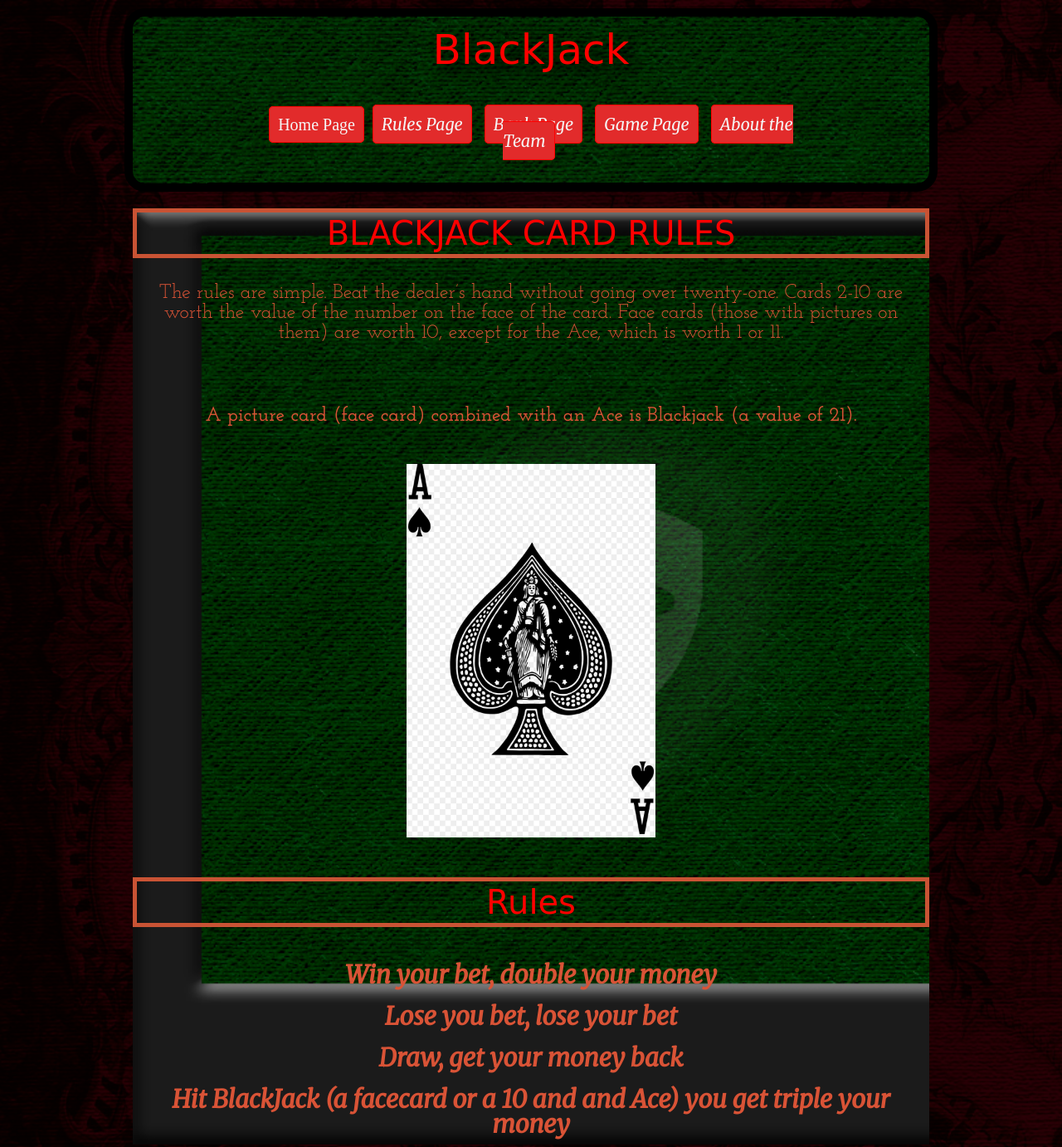
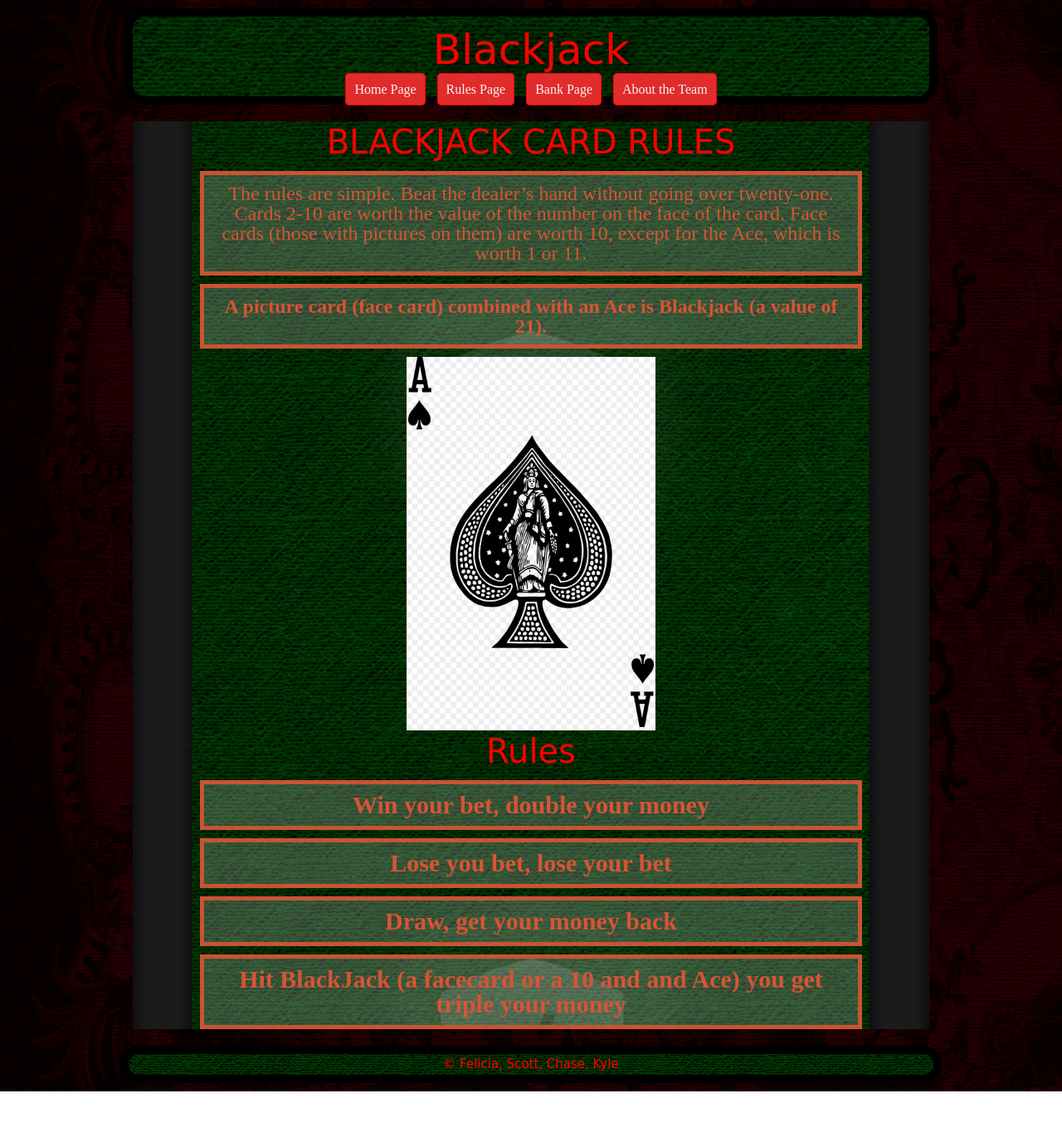
Before and after one commit to AtkinsonKyle/Blackjack, a plain HTML site: page html/rules.html in a window 1280 px wide. Shown: the top 1382 px of the page at 83% size. After the commit the page ends 1315 px from the top, so only its background shows below. Drawn offline with Linux system fonts and the light colour scheme; a web font is replaced by a local one.

Commit message:
style for rule page

```diff
--- /dev/null
+++ b/css/rules.css
@@ -0,0 +1,148 @@
+body {
+  margin: 10px auto 10px auto;
+  background-image: url("/images/game-page/game-page-background.jpg");
+  background-size: cover;
+  text-align: center;
+}
+
+header {
+  width: 960px;
+  margin: 10px auto;
+  background-image: url("/images/felt.jpg");
+  background-size: cover;
+  border: solid 10px black;
+  border-radius: 25px;
+}
+
+header li {
+  display: inline;
+  margin: 0px 5px;
+  color: #D95336;
+}
+
+h1 {
+  font-family: 'Rye', cursive;
+  font-size: 50px;
+  color: red;
+  text-align: center;
+  text-shadow: 10px 10px 20px black;
+  padding: 5px;
+  width: 400px;
+  margin: 10px auto;
+}
+
+main {
+  width: 960px;
+  margin: 20px auto;
+  background-image: url("/images/about-background-mid.jpg");
+  background-size: contain;
+}
+
+article li {
+  font-family: 'Josefin Slab', serif;
+  font-size: 24px;
+  color: #D95336;
+  text-align: center;
+  padding: 10px;
+  width: 80%;
+  margin: 10px auto;
+  background: rgba(255, 255, 255, .2);
+  border: 5px solid #C95334;
+}
+
+h2 {
+  font-family: 'Rye', cursive;
+  font-size: 40px;
+  color: red;
+  text-align: center;
+  padding: 5px;
+}
+
+p {
+  font-family: 'Josefin Slab', serif;
+  font-size: 24px;
+  color: #D95336;
+  text-align: center;
+  padding: 10px;
+  width: 80%;
+  margin: 10px auto;
+  background: rgba(255, 255, 255, .2);
+  border: 5px solid #C95334;
+}
+
+.twentyone {
+  font-weight: 900;
+}
+
+ol li {
+  display: block;
+  text-align: center;
+  padding: 10px;
+  font-size: 30px;
+  font-family: 'Merriweather', serif;
+  font-weight: 600;
+  color: #D95336;
+}
+
+footer {
+  text-align: center;
+  padding: 20px;
+  font-weight: 500;
+  font-size: 15px;
+  font-family: 'Fredericka the Great', cursive;
+  background-image: url("/images/felt.jpg");
+  padding: 5px;
+  color: red;
+  width: 960px;
+  margin: 10px auto;
+  border: solid 10px black;
+  border-radius: 25px;
+}
+
+section div {
+  padding: 20px;
+  font-size: 30px;
+  text-align: center;
+  font-weight: 900;
+  font-family: 'Josefin Slab', serif;
+}
+
+figure img {
+  display: block;
+  margin-right: auto;
+  margin-left: auto;
+  width: 300px;
+  height: 450px;
+}
+
+section img {
+  display: block;
+  margin-right: auto;
+  margin-left: auto;
+  width: 215px;
+  height: 300px;
+  padding: 40px;
+}
+
+a {
+  text-decoration: none;
+  color: #D95336;
+}
+
+a.button {
+  background-color: rgb(226, 43, 43);
+  border: 1px solid red;
+  border-radius: 5px;
+  color: whitesmoke;
+  padding: 10px 10px 10px 10px;
+}
+
+a.button:active, a.button:focus, a.button:hover {
+  background-color: yellow;
+  margin-top: -5px;
+  color: black;
+}
+
+a.button:hover {
+  border: 1px solid orange;
+}
--- a/css/style.css
+++ b/css/style.css
@@ -22,7 +22,7 @@ header {
 }
 
 h1 {
-  font-family: 'Fredericka the Great', cursive;
+  font-family: 'Rye', cursive;
   font-size: 50px;
 	color: red;
 	text-align: center;
--- a/html/rules.html
+++ b/html/rules.html
@@ -1,24 +1,24 @@
 <!DOCTYPE html>
 <html lang="en">
+
 <head>
   <meta charset="UTF-8">
   <meta name="viewport" content="width=device-width, initial-scale=1.0">
   <title>Blackjack</title>
-  <link rel="stylesheet" href="/css/reset.css">
-  <link rel="stylesheet" href="/css/style.css">
-  <link href="https://fonts.googleapis.com/css2?family=Fredericka+the+Great&family=Josefin+Slab:wght@400;600&family=Merriweather:ital@1&display=swap" rel="stylesheet">
+  <link rel="stylesheet" href="../css/reset.css">
+  <link rel="stylesheet" href="../css/rules.css">
+  <link href="https://fonts.googleapis.com/css2?family=Architects+Daughter&family=Ewert&family=Rye&family=Sigmar+One&display=swap" rel="stylesheet">
 </head>
+
 <body>
   <header>
-    <h1>BlackJack</h1>
+    <h1>Blackjack</h1>
     <nav>
-      <ul class="links">
-        <a href="../index.html" class="button">Home Page</a></li>
-        <li><a href="../html/rules.html" class="button">Rules Page</a></li>
-        <li><a href="../html/bank.html" class="button">Bank Page</a></li>
-        <li><a href="../html/game.html" class="button">Game Page</a></li>
-        <li><a href="../html/about-us.html" class="button">About the Team</a></li>
-      </ul>
+      <ul>
+        <li><a href="./../index.html" class="button">Home Page</a></li>
+        <li><a href="./../html/rules.html" class="button">Rules Page</a></li>
+        <li><a href="./../html/bank.html" class="button"> Bank Page</a></li>
+        <li><a href="./../html/about-us.html" class="button">About the Team</a></li>
       </ul>
     </nav>
   </header>
@@ -30,19 +30,14 @@
         Cards 2-10 are worth the value of the number on the face of the card.
         Face cards (those with pictures on them) are worth 10, except for the Ace, which is worth 1 or 11.
       </p>
-<br>
+
       <p class="twentyone">A picture card (face card) combined with an Ace is Blackjack (a value of 21).</p>
-<br>
-<div id="face-cards">
+
+      <figure id="face-cards">
         <img src="/images/game-page/ace-card.jpg" alt="Ace of Spades Playing Card" class="img-top">
         <!-- <img src="/images/game-page/queen.jpg" alt="Queen of Spades Playing Card"> -->
-  <br>
-  <br>
-  <br>
-</div>
+      </figure>
       <h2>Rules</h2>
-<br>
-<br>
       <ol id="bank-rules">
         <li>Win your bet, double your money </li>
         <li>Lose you bet, lose your bet </li>
@@ -51,9 +46,6 @@ Face cards (those with pictures on them) are worth 10, except for the Ace, which
       </ol>
     </article>
   </main>
-  <br>
-  <br>
-  <br>
   <footer>
     &copy; Felicia, Scott, Chase, Kyle
   </footer>
```
Also changed, not shown: index.html (+1 -1 lines). Lines whose indentation alone changed are shown as unchanged.
